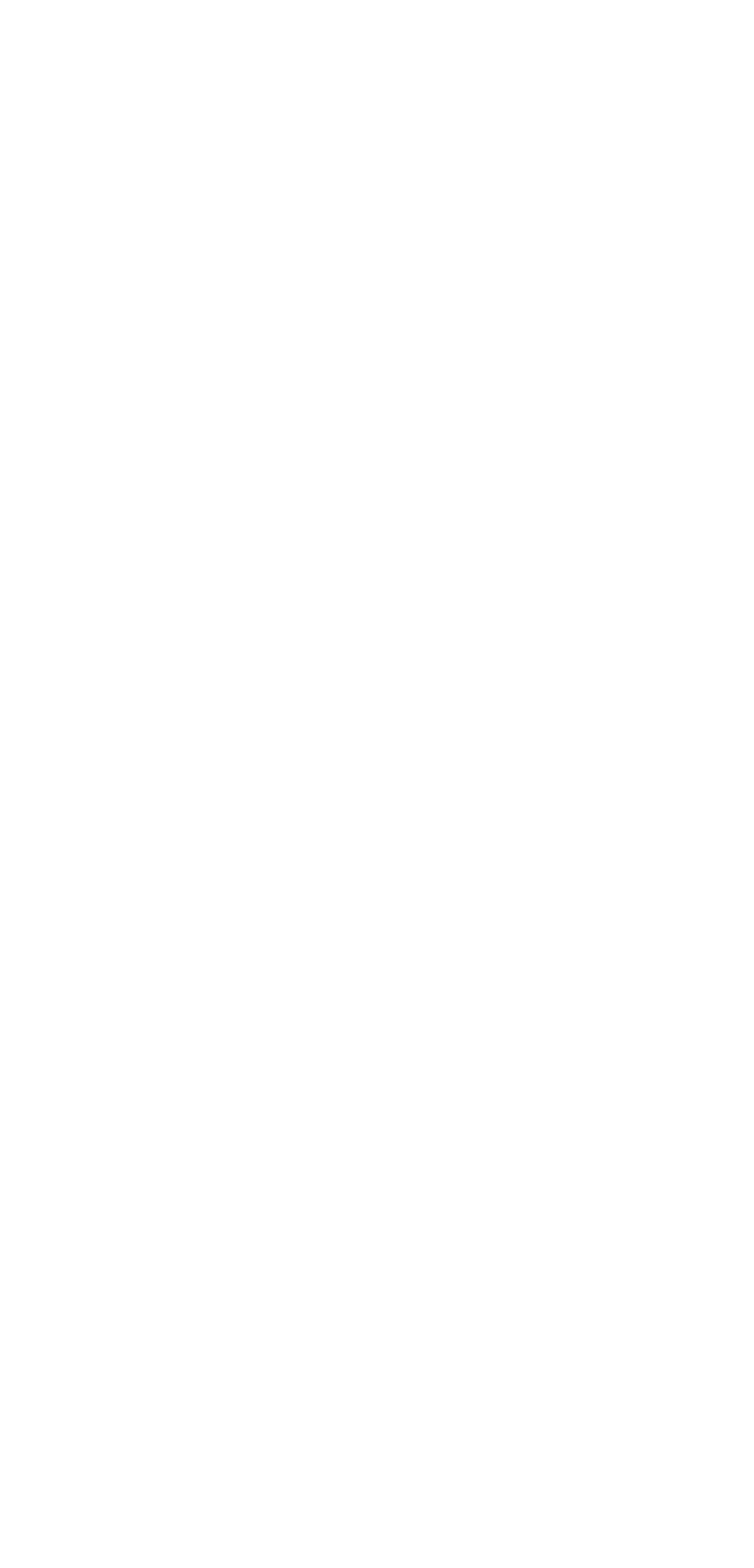
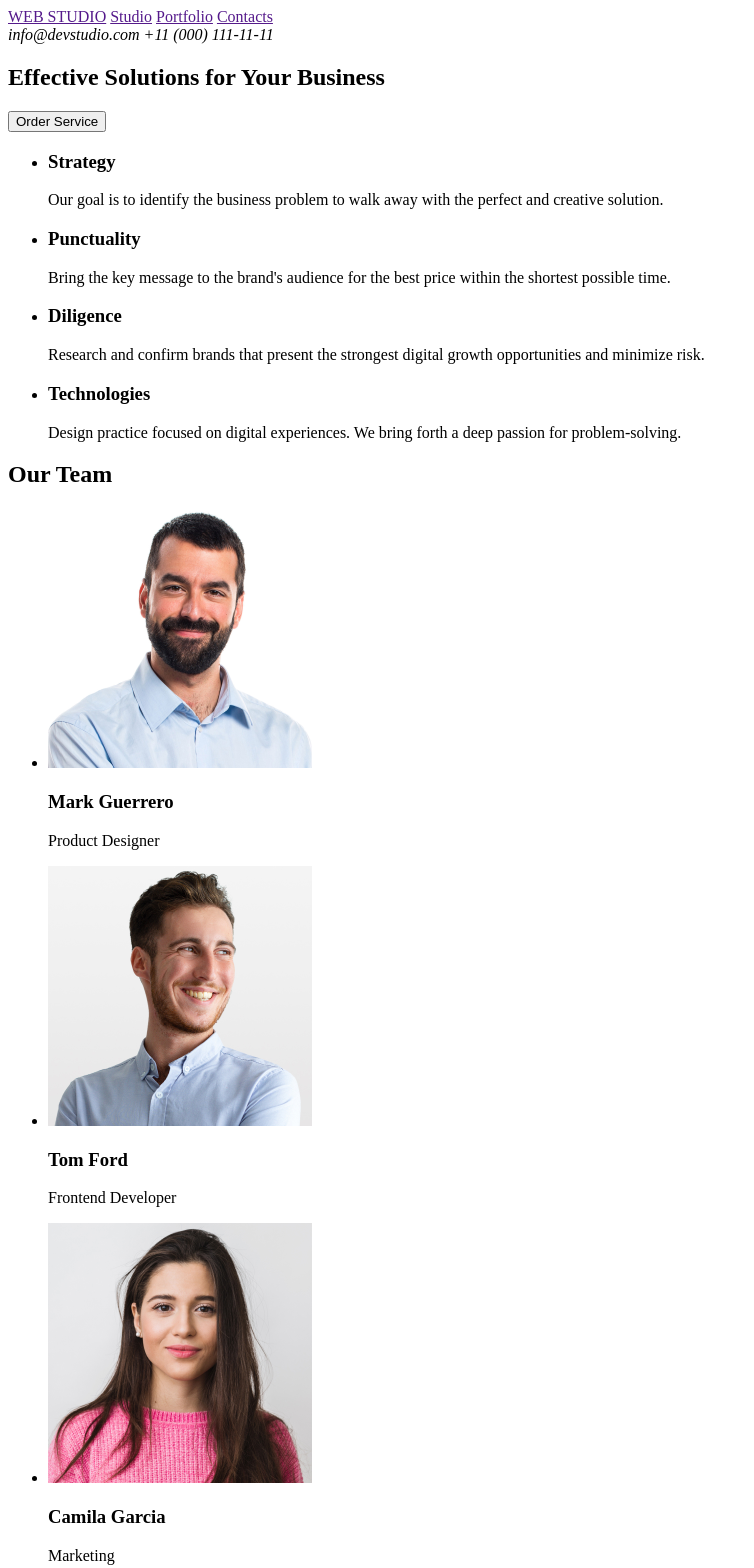
Before and after one commit to KseniyaSemenenko/goit-markup-hw-01, a plain HTML site: page index.html in a window 1280 px wide. Shown: the top 1568 px of the page, without its empty margins (0-754 px from the left). Before the commit the page ends 800 px from the top, so only its background shows below. Drawn offline with Linux system fonts and the light colour scheme.

Commit message:
save_homework

```diff
--- a/index.html
+++ b/index.html
@@ -1,11 +1,109 @@
 <!DOCTYPE html>
 <html lang="en">
-<head>
-    <meta charset="UTF-8">
-    <meta name="viewport" content="width=device-width, initial-scale=1.0">
+  <head>
+    <meta charset="UTF-8" />
+    <meta name="viewport" content="width=device-width, initial-scale=1.0" />
     <title>Document</title>
-</head>
-<body>
-
-</body>
+  </head>
+  <body>
+    <header>
+      <nav>
+        <a href="">WEB STUDIO</a>
+        <a href="">Studio</a>
+        <a href="">Portfolio</a>
+        <a href="">Contacts</a>
+      </nav>
+      <address>info@devstudio.com +11 (000) 111-11-11</address>
+    </header>
+    <main>
+      <section>
+        <h1>Effective Solutions for Your Business</h1>
+        <button type="button">Order Service</button>
+      </section>
+      <section>
+        <ul>
+        <li>
+          <h3>Strategy</h3>
+        <p>
+          Our goal is to identify the business problem to walk away with the
+          perfect and creative solution.
+        </p>
+        </li>
+        <li>
+          <h3>Punctuality</h3>
+        <p>
+          Bring the key message to the brand's audience for the best price
+          within the shortest possible time.
+        </p>
+        </li>
+        <li>
+<h3>Diligence</h3>
+        <p>
+          Research and confirm brands that present the strongest digital growth
+          opportunities and minimize risk.
+        </p>
+        </li>
+        <li>
+<h3>Technologies</h3>
+        <p>
+          Design practice focused on digital experiences. We bring forth a deep
+          passion for problem-solving.
+        </p>
+        </li>
+      </ul>
+      </section>
+      <section>
+        <h2>Our Team</h2>
+        <ul>
+          <li>
+            <img
+              src="./images/img_1.jpg"
+              alt="Photo Mark Guerrero"
+              width="264"
+              height="260"
+            />
+            <h3>Mark Guerrero</h3>
+            <p>Product Designer</p>
+          </li>
+          <li>
+            <img
+              src="./images/img_2.jpg"
+              alt="Photo Tom Ford"
+              width="264"
+              height="260"
+            />
+            <h3>Tom Ford</h3>
+            <p>Frontend Developer</p>
+          </li>
+          <li>
+            <img
+            src="./images/img_3.jpg"
+            alt="Photo Camila Garcia"
+            width="264"
+            height="260"
+          />
+          <h3>Camila Garcia</h3>
+          <p>Marketing</p>
+          </li>
+          <li>
+            <img
+            src="./images/img_4.jpg"
+            alt="Photo Daniel Wilson"
+            width="264"
+            height="260"
+          />
+          <h2>Daniel Wilson</h2>
+          <p>UI Designer</p>
+          </li>
+        </ul>
+      </section>
+    </main>
+    <footer>
+      <a href="">WEB STUDIO</a>
+      <p>
+        Increase the flow of customers and sales for your business with digital
+        marketing & growth solutions.
+      </p>
+    </footer>
+  </body>
 </html>
```
Also changed, not shown: images/img_1.jpg (added), images/img_2.jpg (added), images/img_3.jpg (added), images/img_4.jpg (added).
